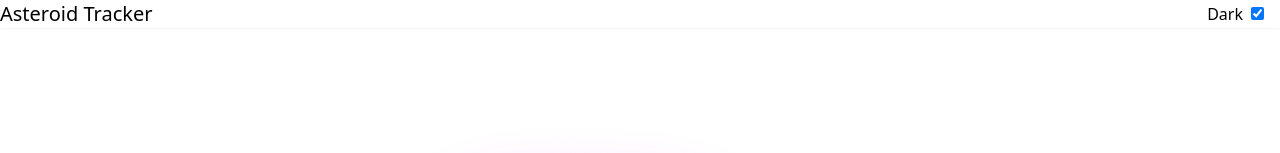
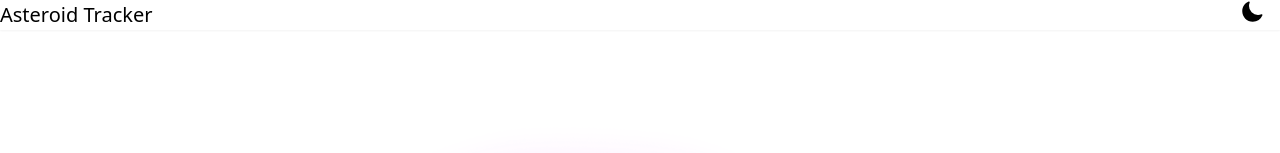
Before and after one commit to sjay-kennedy/nasa-neows, a Next.js app: page / in a window 1280 px wide. Shown: the top 153 px of the page. Built offline with nearby package versions, Linux system fonts and the light colour scheme.

Commit message:
added heroicons and updated theme toggle to icons

```diff
--- a/package.json
+++ b/package.json
@@ -9,6 +9,7 @@
     "lint": "next lint"
   },
   "dependencies": {
+    "@heroicons/react": "^2.2.0",
     "axios": "^1.10.0",
     "next": "15.3.4",
     "react": "^19.0.0",
--- a/src/components/Header.tsx
+++ b/src/components/Header.tsx
@@ -2,6 +2,8 @@
 "use client";
 import React, { useState, useEffect } from 'react';
 import Link from "next/link";
+import { MoonIcon } from '@heroicons/react/24/solid'
+import { SunIcon } from '@heroicons/react/24/solid'
 
 function Header(props: any) {
   // Initialize from localStorage if available, default to true (dark)
@@ -44,16 +46,17 @@ function Header(props: any) {
             </ul>
         </div>
         <div className="navbar-end mr-4">
-             <label>
-          <span className="pr-2">Dark</span>
-          <input
-            type="checkbox"
-            className="toggle theme-controller"
-            checked={dark}
-            onChange={() => setDark(d => !d)}
+          <button
+            onClick={() => setDark(d => !d)}
             aria-label="Toggle dark mode"
-          />
-        </label>
+            className="btn btn-ghost btn-circle"
+          >
+            {dark ? (
+              <MoonIcon className="h-6 w-6 text-secondary transition-all duration-200" />
+            ) : (
+              <SunIcon className="h-6 w-6 text-pink-700 transition-all duration-200" />
+            )}
+        </button>
       </div>
     </div>
   );
```
Also changed, not shown: 1 other file (tests, documents, lock files or other folders).
